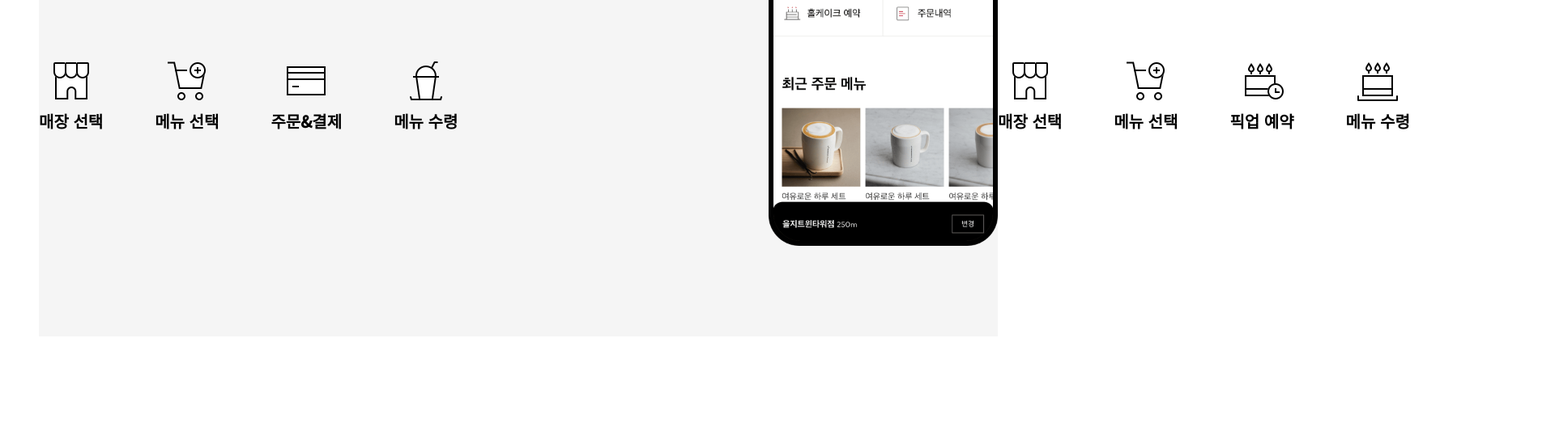
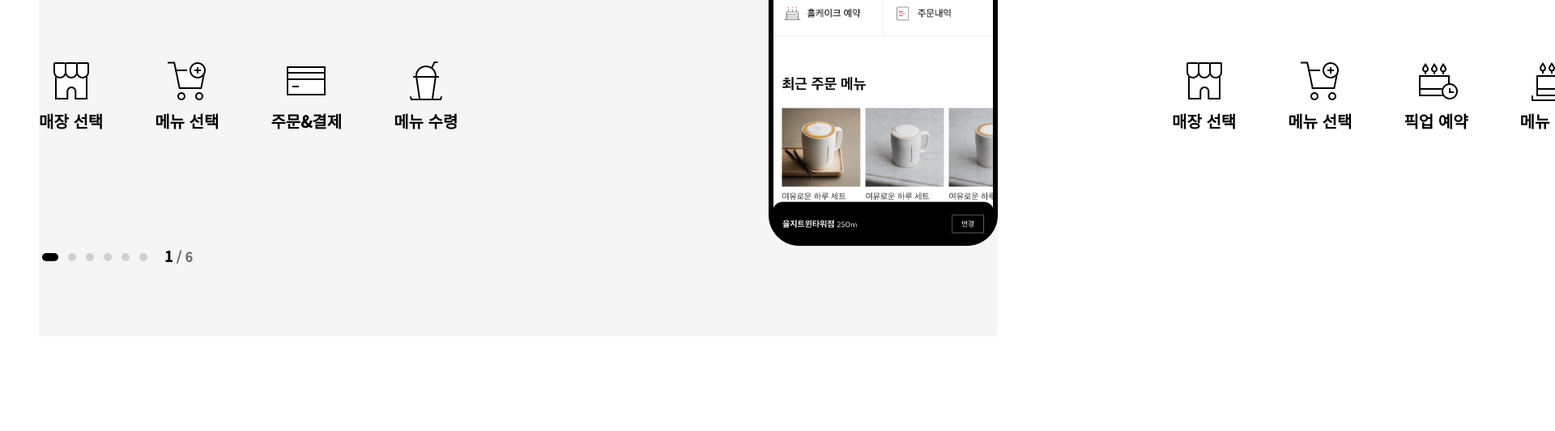
Before and after one commit to YonghoonChung/TwosomePlace_FE, a plain HTML site: page membership/appintro.html in a window 1280 px wide. Shown: the part 2488-3021 px from the top of the page at 81% size, 1920 px wide, since content can reach past the window. Drawn offline with nearby package versions, Linux system fonts and the light colour scheme; a web font is replaced by a local one.

Commit message:
slide 완성!!!
slide 완성!!

```diff
--- a/css/appintro.css
+++ b/css/appintro.css
@@ -74,6 +74,7 @@
 /* 스와이프 섹션 */
 .bodycontainer > .swiper-container{
     overflow:visible;
+    width:100%;
 }
 .bodycontainer > .swiper-container, .swiper-container > .bodyArea2{
     display:inline-block;
@@ -134,6 +135,36 @@
     margin-top:-48px;
     object-fit: contain;
 }
+/* pagination 디자인 속성 */
+.swiper-pagination-bullet{
+    margin-right: 8px !important;
+    width:10px;
+    height:10px;
+    opacity:0.15;
+    cursor:pointer;
+}
+.swiper-pagination{
+    width:fit-content !important;
+    margin-bottom: 78px;
+}
+.swiper-pagination-bullet-active{
+    background:#000 !important;
+    opacity:1;
+    width:20px !important;
+    border-radius: 10px;
+}
+.swiper-pagination-fraction{
+    position: absolute;
+    bottom:87px;
+    left:155px;
+    z-index: 100;
+    font-size: 16px;
+    color:#707070;
+}
+.swiper-pagination-fraction > span{
+    color:#000;
+    font-size: 18px;
+}
 
 /* 다운로드 섹션 */
 .bodycontainer > .appdownload{
--- a/membership/appintro.html
+++ b/membership/appintro.html
@@ -497,7 +497,8 @@
                                 </div>
                             </div>
                         </div>
-                        <div class="pagination"></div>
+                        <div class="swiper-pagination"></div>
+                        <div class="swiper-pagination-fraction"><span class="index">1</span> / 6</div>
                     </div>
                     <!-- 투썸앱다운로드 -->
                     <div class="appdownload">
@@ -691,11 +692,32 @@
 
 <script src="../swiper/js/swiper.min.js"></script>
 <script>
+    // ###swiper js
     var swiper = new Swiper('.swiper-container', {
       navigation: {
         nextEl: '.swiper-button-next',
         prevEl: '.swiper-button-prev',
       },
+      spaceBetween : 215,
+      pagination : {
+          el: ".swiper-pagination",
+          clickable: true
+      },
+      on: {
+            init: function() {
+                $('.swiper-slide').addClass('changed');
+                $('.swiper-pagination-fraction .index').text(this.realIndex + 1);
+            },
+            slideChangeTransitionStart: function() {
+                $('.swiper-slide').addClass('changing');
+                $('.swiper-slide').removeClass('changed');
+                $('.swiper-pagination-fraction .index').text(this.realIndex + 1);
+            },
+            slideChangeTransitionEnd: function() {
+                $('.swiper-slide').removeClass('changing');
+                $('.swiper-slide').addClass('changed');
+            }
+        },
     });
   </script>
 </html>
```
